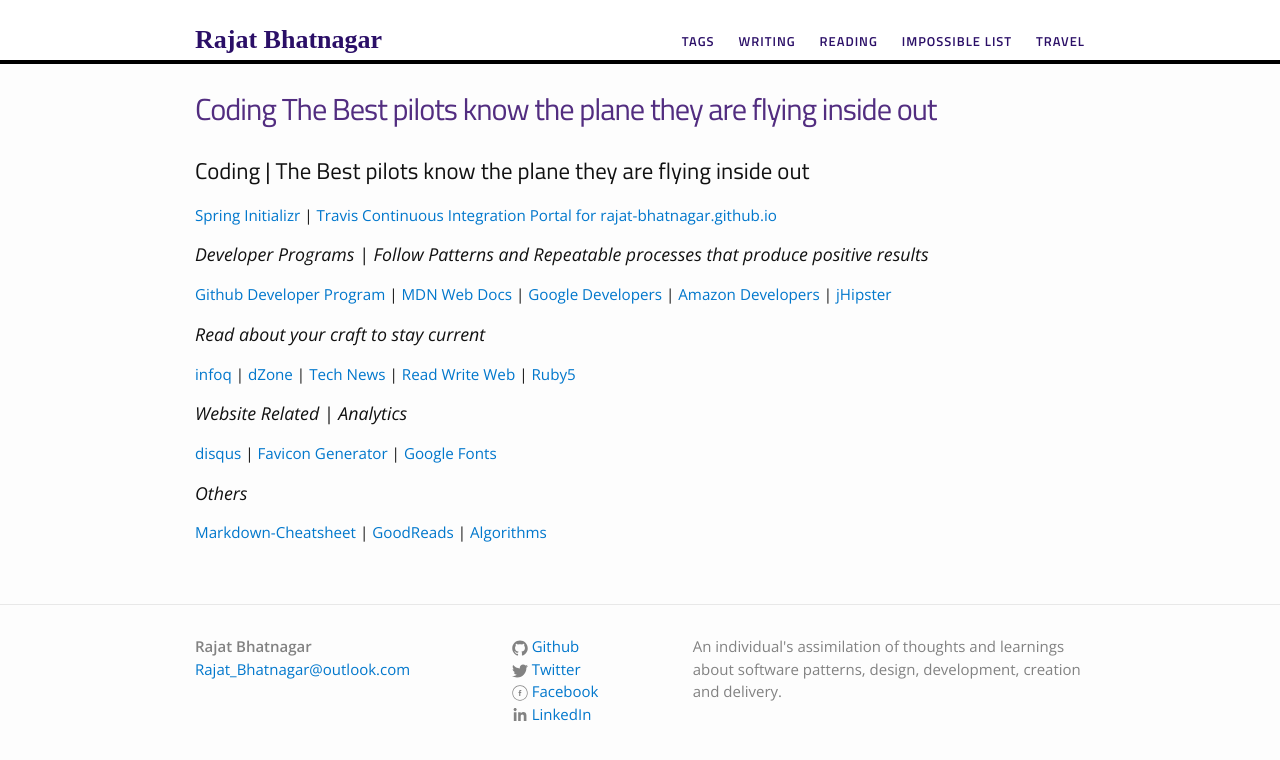
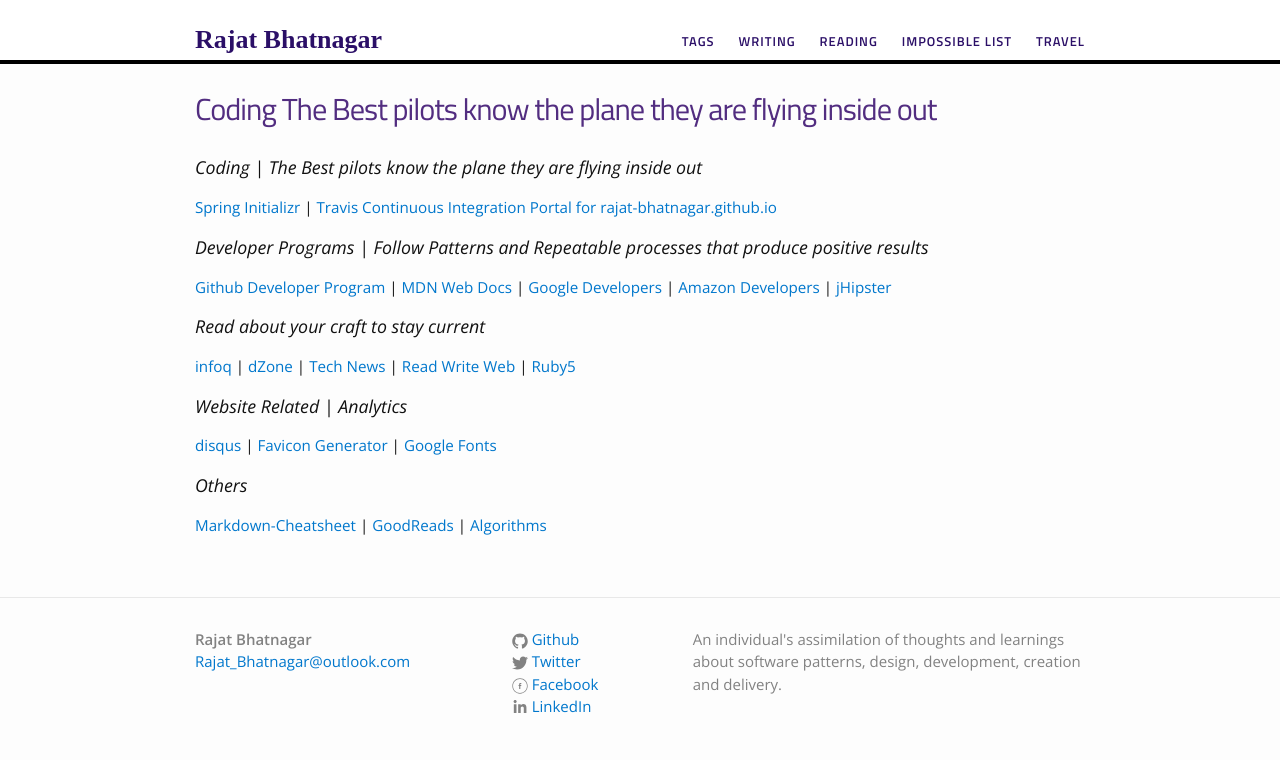
Before and after one commit to rajat-bhatnagar/rajat-bhatnagar.github.io, a Jekyll site: the page built from reading.md, in a window 1280 px wide. Shown: the top 760 px of the page. Built offline with Jekyll 4.4.1, drawn with Linux system fonts in a browser that asks for light colours; comment, search, counter and statistics services are not loaded; our own code applies the rules of GitHub Pages for plain Markdown files.

Commit message:
24th September2017: Formatting changes

```diff
--- a/reading.md
+++ b/reading.md
@@ -2,7 +2,7 @@
 layout: page
 permalink: /reading/
 ---
-## Coding | The Best pilots know the plane they are flying inside out
+### Coding | The Best pilots know the plane they are flying inside out
 <a href="http://start.spring.io" target="_blank">Spring Initializr</a> <t>|</t>
 <a href="https://travis-ci.org/rajat-bhatnagar/rajat-bhatnagar.github.io" target="_blank">Travis Continuous Integration Portal for rajat-bhatnagar.github.io</a><br>
 
```
